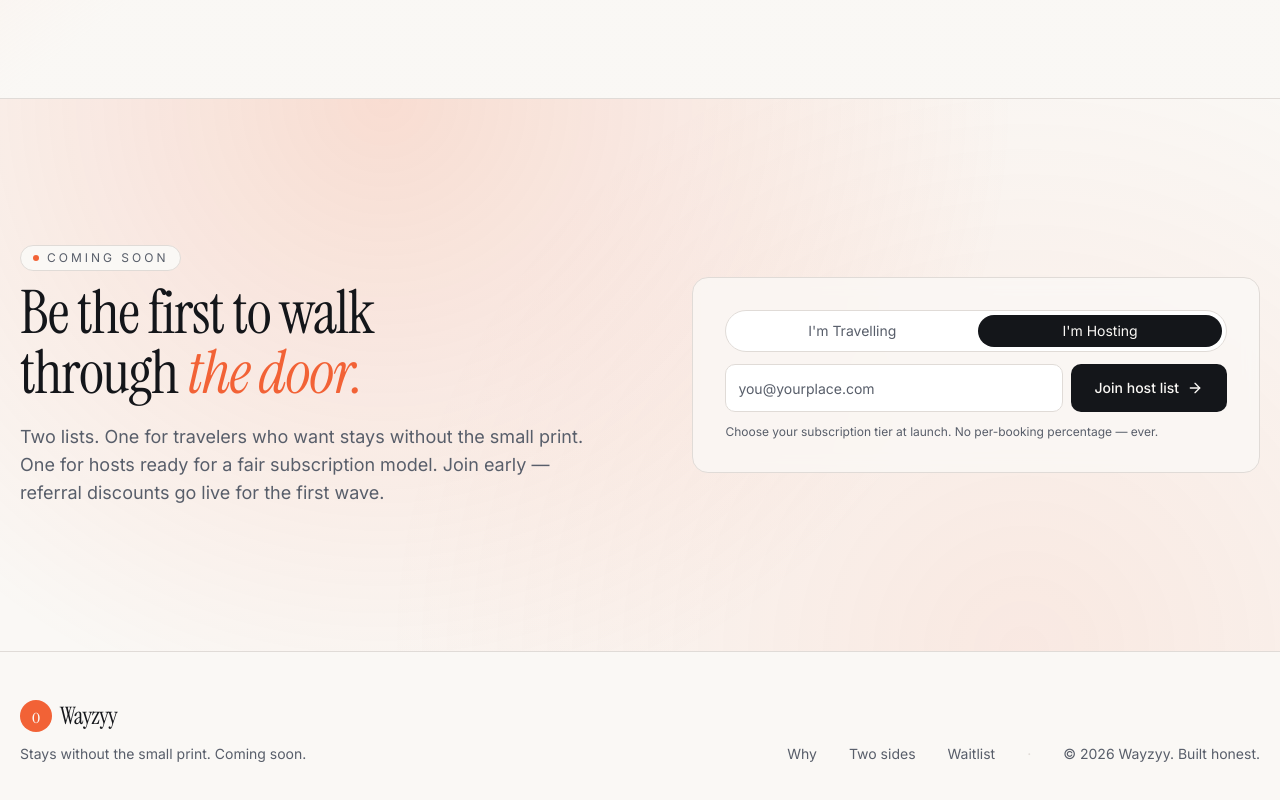
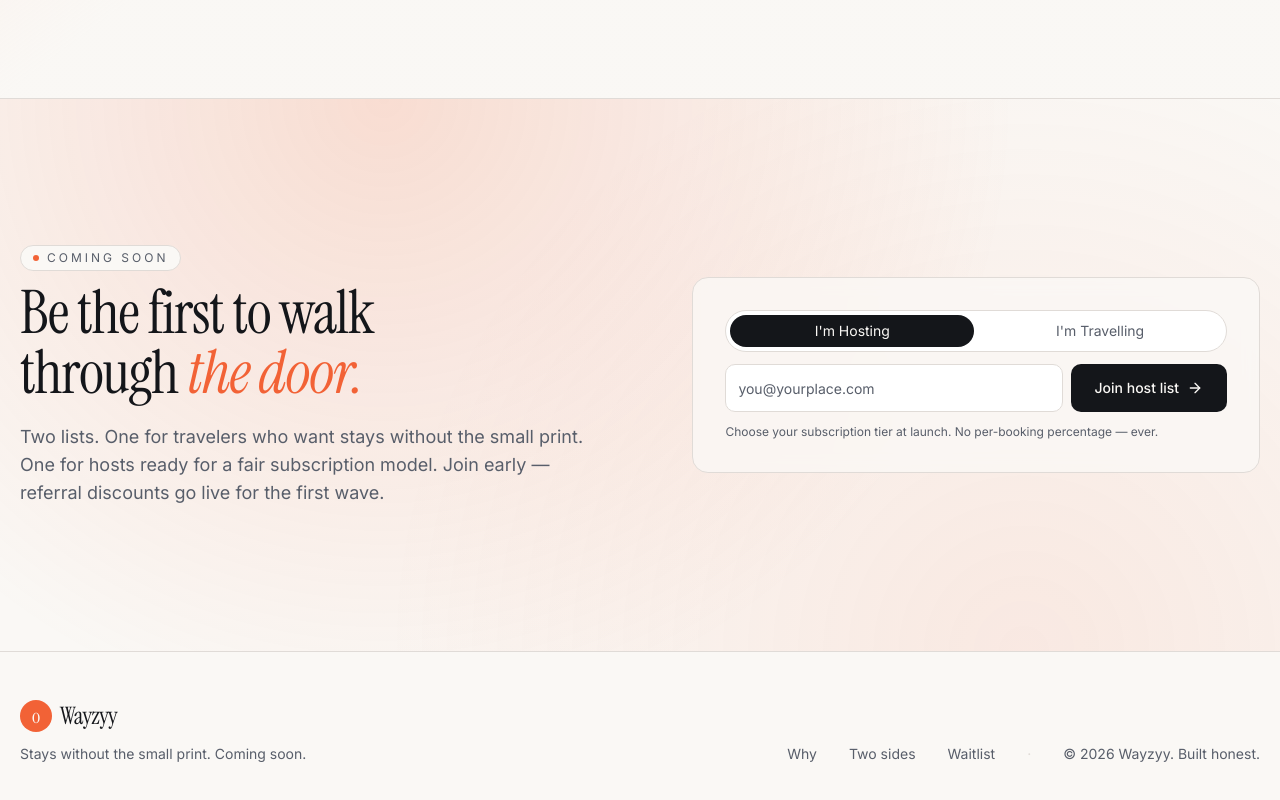
Before and after one commit to wayzyy-project/wayzyy-site, a React (Vite) app: page / in a window 1280 px wide. Shown: the part 7208-8008 px from the top of the page. Built offline with nearby package versions, Linux system fonts and the light colour scheme.

Commit message:
Fix waitlist tab order: Hosting first, Travelling second

```diff
--- a/src/components/Waitlist.tsx
+++ b/src/components/Waitlist.tsx
@@ -43,7 +43,7 @@ export function Waitlist({ defaultAudience = "host" as Audience }) {
   return (
     <div className="w-full max-w-xl">
       <div className="mb-3 flex gap-1 rounded-full border border-border bg-card p-1 text-sm">
-        {(["traveler", "host"] as const).map((a) => (
+        {(["host", "traveler"] as const).map((a) => (
           <button
             key={a}
             type="button"
```
Also changed, not shown: 1 other file (tests, documents, lock files or other folders).
